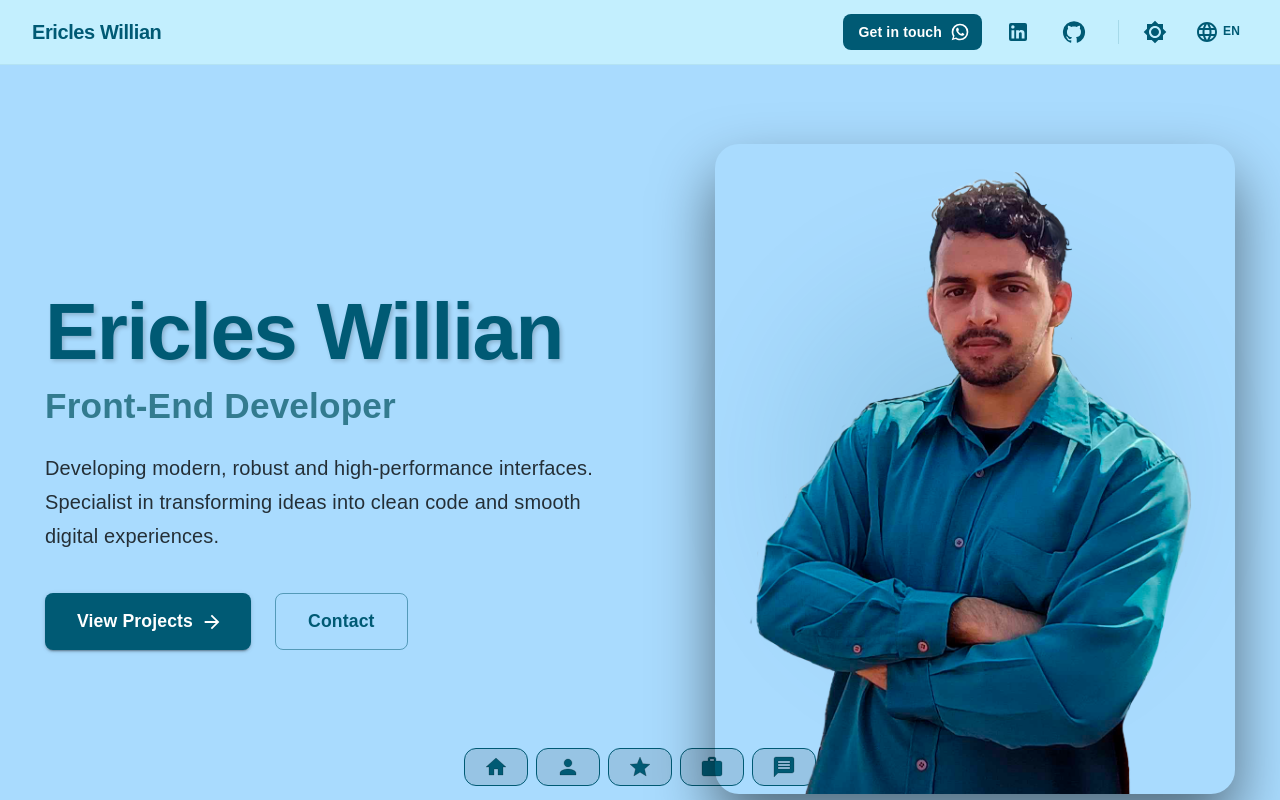
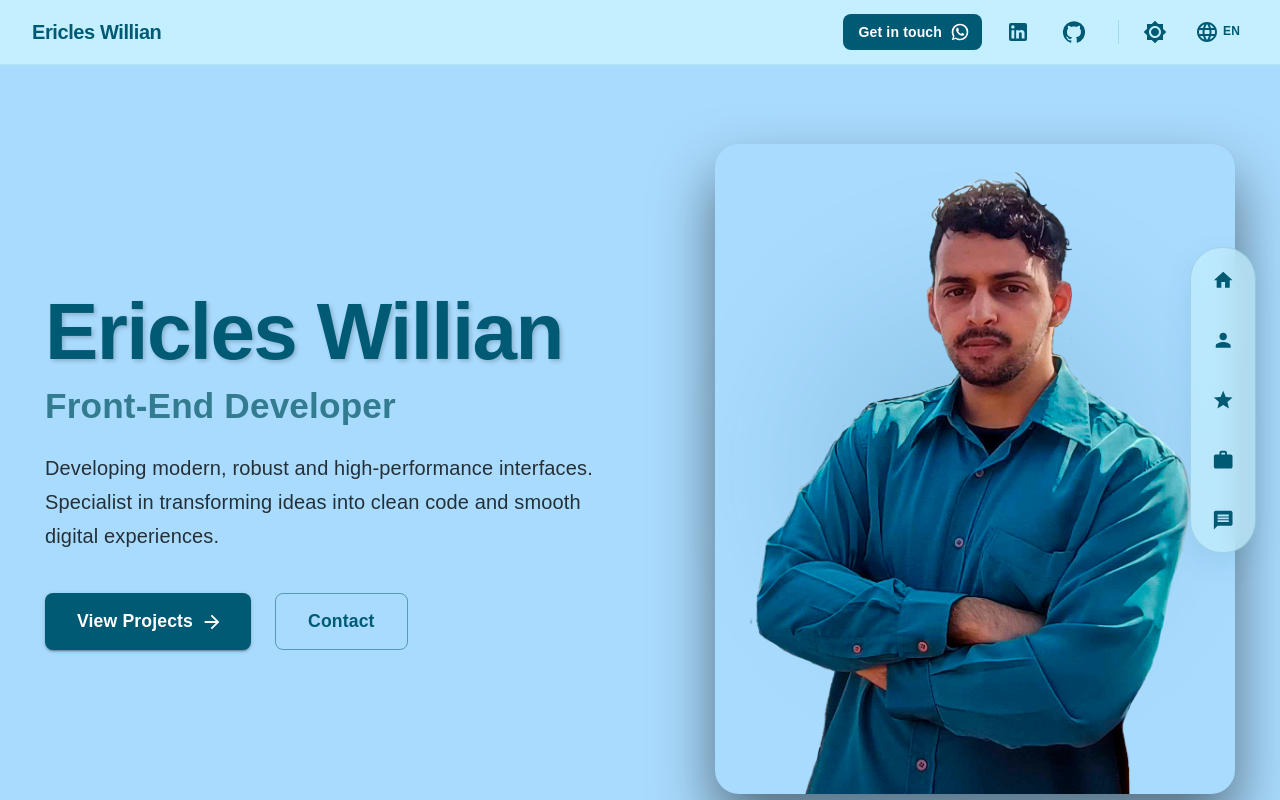
Before and after one commit to ewnsilva/portfolio, a React app: page / in a window 1280 px wide. Shown: the top 800 px of the page. Built offline with nearby package versions, Linux system fonts and the light colour scheme.

Commit message:
refactor: updating stylization

```diff
--- a/src/components/NavigationButtons/index.tsx
+++ b/src/components/NavigationButtons/index.tsx
@@ -1,57 +1,107 @@
-import { Box, Button, SxProps } from "@mui/material";
+import { Box, IconButton, Tooltip, useMediaQuery } from "@mui/material";
 import { Home, Person, Star, Work, Message } from "@mui/icons-material";
 import { useTheme } from "hooks";
 
 export const NavigationButtons = () => {
   const { darkMode } = useTheme();
 
-  const style: SxProps = {
-    border: "1px solid",
-    borderRadius: 3,
-    borderColor: "primary.main",
-    backgroundColor: darkMode
-      ? "rgba(255, 255, 255, 0.2)"
-      : "rgba(0, 0, 0, 0.1)",
-    m: 0.5,
-    stroke: "black", // define o contorno preto
-    strokeWidth: 0.2, // ajusta a largura do contorno
-  };
+  // Breakpoint para alternar entre mobile (inferior) e desktop (lateral direita)
+  const isMobile = useMediaQuery("(max-width:900px)");
+
+  const navItems = [
+    { href: "#home", icon: <Home />, label: "Home" },
+    { href: "#about", icon: <Person />, label: "Sobre" },
+    { href: "#tech", icon: <Star />, label: "Tecnologias" },
+    { href: "#projects", icon: <Work />, label: "Projetos" },
+    { href: "#contact", icon: <Message />, label: "Contato" },
+  ];
+
   return (
     <Box
+      component="nav"
       sx={{
-        width: "100%",
         position: "fixed",
-        left: "50%",
-        transform: "translateX(-50%)",
-        bottom: 10,
-        textAlign: "center",
-        maxWidth: "500px",
-        backgroundColor: "transparent",
-        borderRadius: 10,
-        p: 0,
+        zIndex: 1000,
+        display: "flex",
+        gap: 1.5,
+        p: 1,
+
+        // Vidro translúcido (Glassmorphism) adaptado para as cores do seu tema
+        backgroundColor: darkMode
+          ? "rgba(0, 38, 65, 0.7)"
+          : "rgba(200, 242, 254, 0.6)",
+        backdropFilter: "blur(12px)",
+        WebkitBackdropFilter: "blur(12px)",
+
+        border: "1px solid",
+        borderColor: darkMode
+          ? "rgba(255, 255, 255, 0.08)"
+          : "rgba(0, 90, 116, 0.15)",
+        borderRadius: "32px",
+        boxShadow: darkMode
+          ? "0px 10px 30px rgba(0,0,0,0.4)"
+          : "0px 10px 30px rgba(0, 90, 116, 0.1)",
+
+        // Transição suave na mudança de orientação da tela
+        transition: "all 0.4s cubic-bezier(0.4, 0, 0.2, 1)",
+
+        // Condicional de layout Responsivo
+        ...(isMobile
+          ? {
+              // Estilo Dock Inferior no Mobile
+              bottom: 16,
+              left: "50%",
+              transform: "translateX(-50%)",
+              flexDirection: "row",
+              width: "auto",
+              maxWidth: "90%",
+            }
+          : {
+              // Estilo Barra Vertical na Direita no Desktop
+              top: "50%",
+              right: 24,
+              transform: "translateY(-50%)",
+              flexDirection: "column",
+            }),
       }}
     >
-      <Button href="#home" sx={style}>
-        <Home
-          color={"primary"}
-          sx={{
-            textShadow:
-              "0px 0px 1px black, 1px 1px 1px black, -1px -1px 1px black",
-          }}
-        />
-      </Button>
-      <Button href="#about" sx={style}>
-        <Person color={"primary"} />
-      </Button>
-      <Button href="#tech" sx={style}>
-        <Star color={"primary"} />
-      </Button>
-      <Button href="#projects" sx={style}>
-        <Work color={"primary"} />
-      </Button>
-      <Button href="#contact" sx={style}>
-        <Message color={"primary"} />
-      </Button>
+      {navItems.map((item) => (
+        <Tooltip
+          key={item.label}
+          title={item.label}
+          placement={isMobile ? "top" : "left"}
+          arrow
+        >
+          <IconButton
+            href={item.href}
+            color="primary"
+            sx={{
+              width: 48,
+              height: 48,
+              borderRadius: "50%",
+              transition: "all 0.3s cubic-bezier(0.4, 0, 0.2, 1)",
+
+              // Estilo dos ícones baseado nas cores injetadas pelo seu tema
+              color: "primary.main",
+              backgroundColor: "transparent",
+
+              "&:hover": {
+                transform: "scale(1.12)",
+                backgroundColor: darkMode ? "primary.main" : "primary.main",
+                // Inverte a cor do ícone no hover para contraste total
+                color: darkMode ? "#002641" : "#ffffff",
+                boxShadow: (theme) =>
+                  `0px 4px 12px ${theme.palette.primary.main}40`,
+              },
+              "& svg": {
+                fontSize: "1.4rem",
+              },
+            }}
+          >
+            {item.icon}
+          </IconButton>
+        </Tooltip>
+      ))}
     </Box>
   );
 };
```
